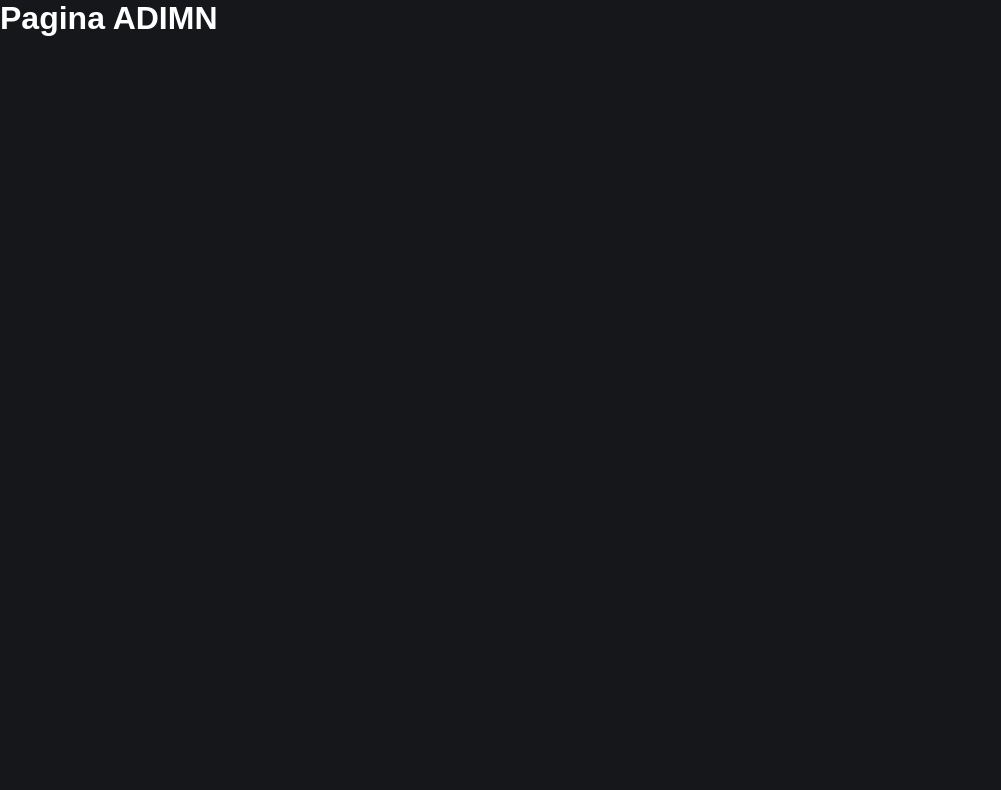
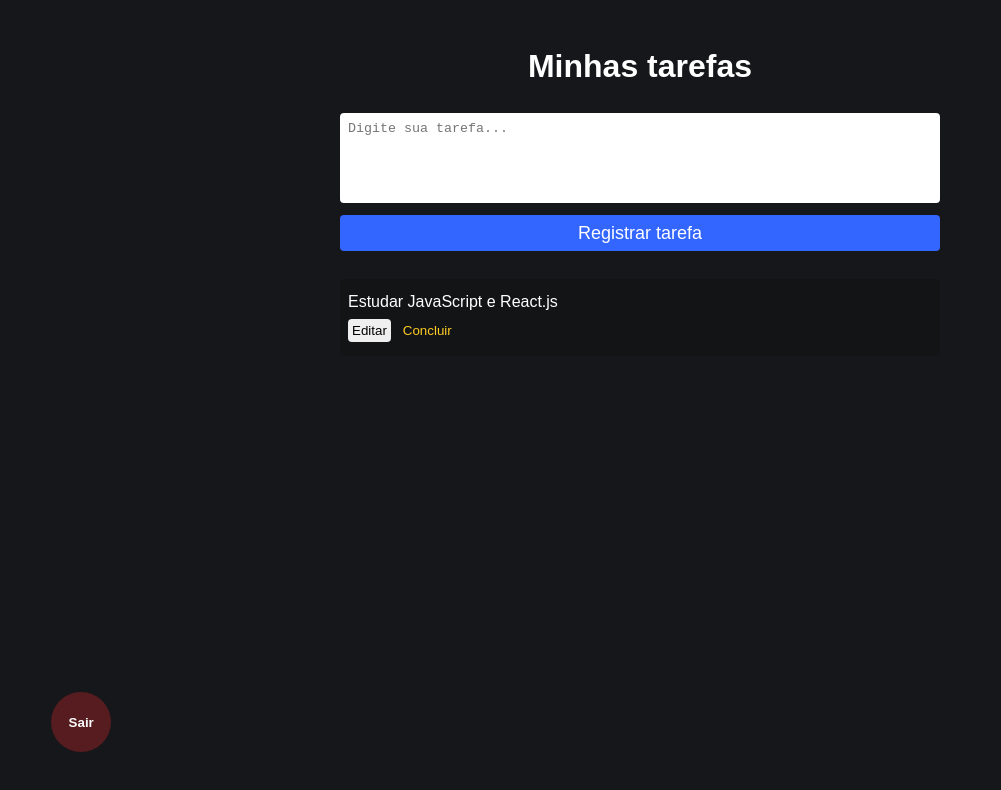
Before and after one commit to LucasRomanato0/projeto_react, a React (Create React App) app in the folder fireapp/: page /admin in a window 1280 px wide. Shown: the top 790 px of the page, without its empty margins (0-1001 px from the left). Built offline with nearby package versions, Linux system fonts and the light colour scheme; no server answers; the database is empty; sample sign-in values are in the browser's storage.

Commit message:
adicionando tarefas e pegando elas

```diff
--- a/fireapp/src/pages/Admin/admin.css
+++ b/fireapp/src/pages/Admin/admin.css
@@ -0,0 +1,61 @@
+.admin-container {
+  display: flex;
+  flex-direction: column;
+  align-items: center;
+  margin-top: 48px;
+}
+
+.admin-container h1 {
+  margin-bottom: 28px;
+}
+
+.btn-register {
+  margin-bottom: 28px;
+}
+
+.list {
+  width: 90%;
+  max-width: 600px;
+  display: flex;
+  flex-direction: column;
+  background-color: rgba(18, 18, 18, 0.38);
+  border-radius: 4px;
+  margin-bottom: 12px;
+  justify-content: center;
+  padding: 14px 8px;
+}
+
+.list p {
+  margin-bottom: 8px;
+}
+
+.list button {
+  margin-right: 8px;
+  border: 0;
+  border-radius: 4px;
+  padding: 4px;
+}
+
+.btn-concluir {
+  color: #ffcc23;
+  background-color: transparent;
+}
+
+.btn-logout {
+  position: absolute;
+  bottom: 6%;
+  left: 4%;
+  height: 60px;
+  width: 60px;
+  border-radius: 30px;
+  border: 0;
+  font-weight: bold;
+  background-color: rgba(209, 38, 41, 0.35);
+  color: #fafafa;
+  transition: all 0.5s;
+}
+
+.btn-logout:hover {
+  background-color: rgba(209, 38, 41, 1);
+  color: #fff;
+}
--- a/fireapp/src/pages/Admin/index.js
+++ b/fireapp/src/pages/Admin/index.js
@@ -1,9 +1,111 @@
 import "./admin.css";
+import { useState, useEffect } from "react";
+
+import { auth, db } from "../../firebaseConnection";
+import { signOut } from "firebase/auth";
+
+import {
+  addDoc,
+  collection,
+  onSnapshot,
+  query,
+  orderBy,
+  where,
+} from "firebase/firestore";
 
 export default function Admin() {
+  const [tarefaInput, setTarefaInput] = useState("");
+  const [user, setUser] = useState({});
+  const [tarefas, setTarefas] = useState([]);
+
+  useEffect(() => {
+    async function loadTarefas() {
+      const userDetail = localStorage.getItem("@detailUser");
+      setUser(JSON.parse(userDetail));
+
+      if (userDetail) {
+        const data = JSON.parse(userDetail);
+
+        //pegando as tarefas do usuario que esta logado
+        const tarefaRef = collection(db, "tarefas");
+        const q = query(
+          tarefaRef,
+          orderBy("created", "desc"),
+          where("autor", "==", data?.id)
+        );
+        const unsub = onSnapshot(q, (snapshot) => {
+          let lista = [];
+
+          snapshot.forEach((doc) => {
+            lista.push({
+              id: doc.id,
+              tarefa: doc.data().tarefa,
+              autor: doc.data().autor,
+            });
+          });
+
+          console.log(lista);
+          setTarefas(lista);
+        });
+      }
+    }
+
+    loadTarefas();
+  }, []);
+
+  async function handleRegister(e) {
+    e.preventDefault();
+
+    if (tarefaInput === "") {
+      alert("Digite uma tarefa...");
+      return;
+    }
+
+    await addDoc(collection(db, "tarefas"), {
+      tarefa: tarefaInput,
+      created: new Date(),
+      autor: user?.id,
+    })
+      .then(() => {
+        console.log("TAREFA REGISTRADA");
+        setTarefaInput("");
+      })
+      .catch((error) => {
+        console.log("ERRO AO REGISTRAR " + error);
+      });
+  }
+
+  async function handleLogout() {
+    await signOut(auth);
+  }
+
   return (
-    <div>
-      <h1>Pagina ADIMN</h1>
+    <div className="admin-container">
+      <h1>Minhas tarefas</h1>
+
+      <form className="form" onSubmit={handleRegister}>
+        <textarea
+          placeholder="Digite sua tarefa..."
+          value={tarefaInput}
+          onChange={(e) => setTarefaInput(e.target.value)}
+        />
+
+        <button className="btn-register" type="submit">
+          Registrar tarefa
+        </button>
+      </form>
+
+      <article className="list">
+        <p>Estudar JavaScript e React.js</p>
+        <div>
+          <button>Editar</button>
+          <button className="btn-concluir">Concluir</button>
+        </div>
+      </article>
+
+      <button className="btn-logout" onClick={handleLogout}>
+        Sair
+      </button>
     </div>
   );
 }
--- a/fireapp/src/pages/Home/home.css
+++ b/fireapp/src/pages/Home/home.css
@@ -46,6 +46,7 @@
   height: 90px;
   resize: none;
   border-radius: 4px;
+  padding: 8px;
 }
 
 .button-link {
```
